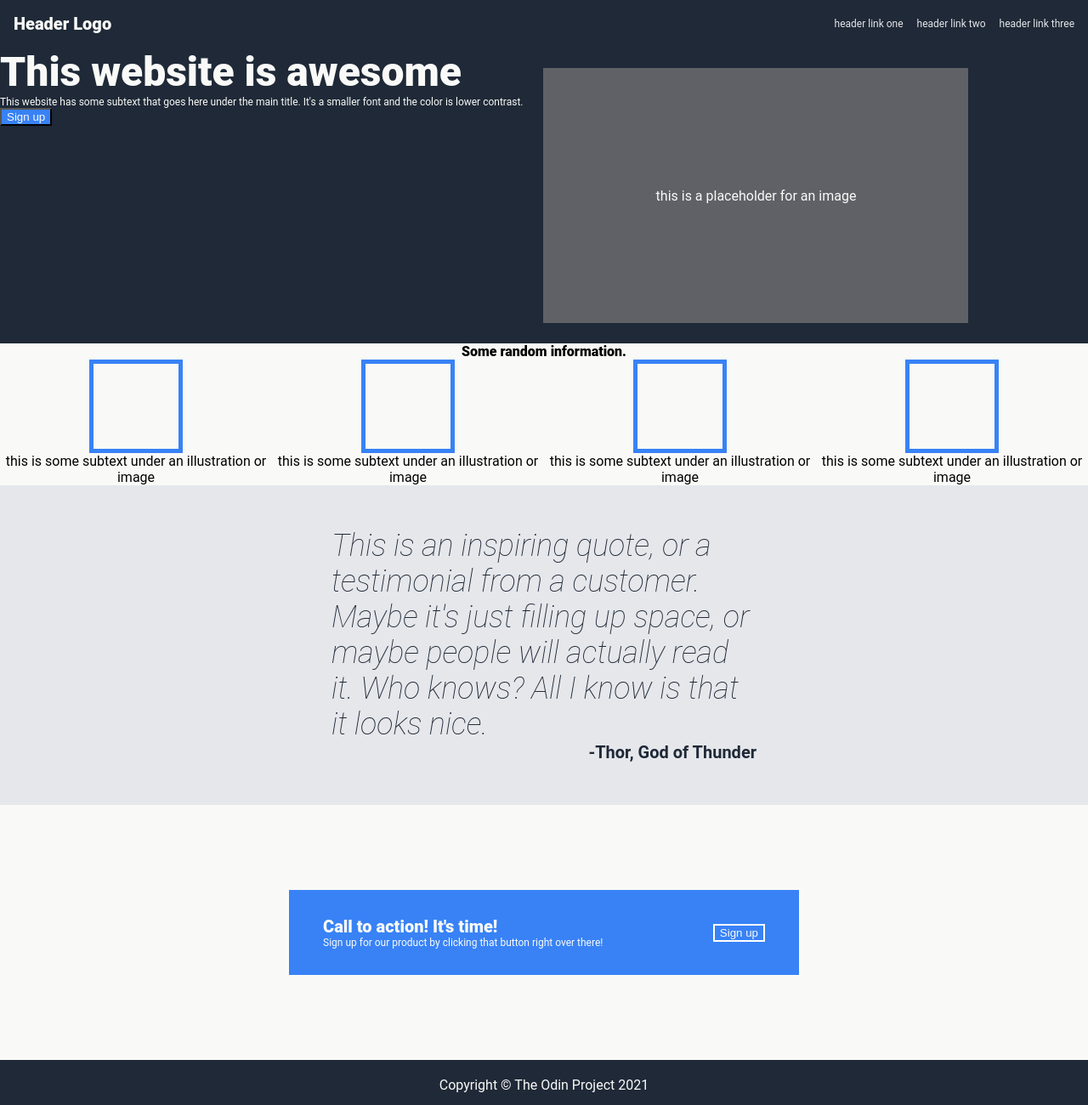
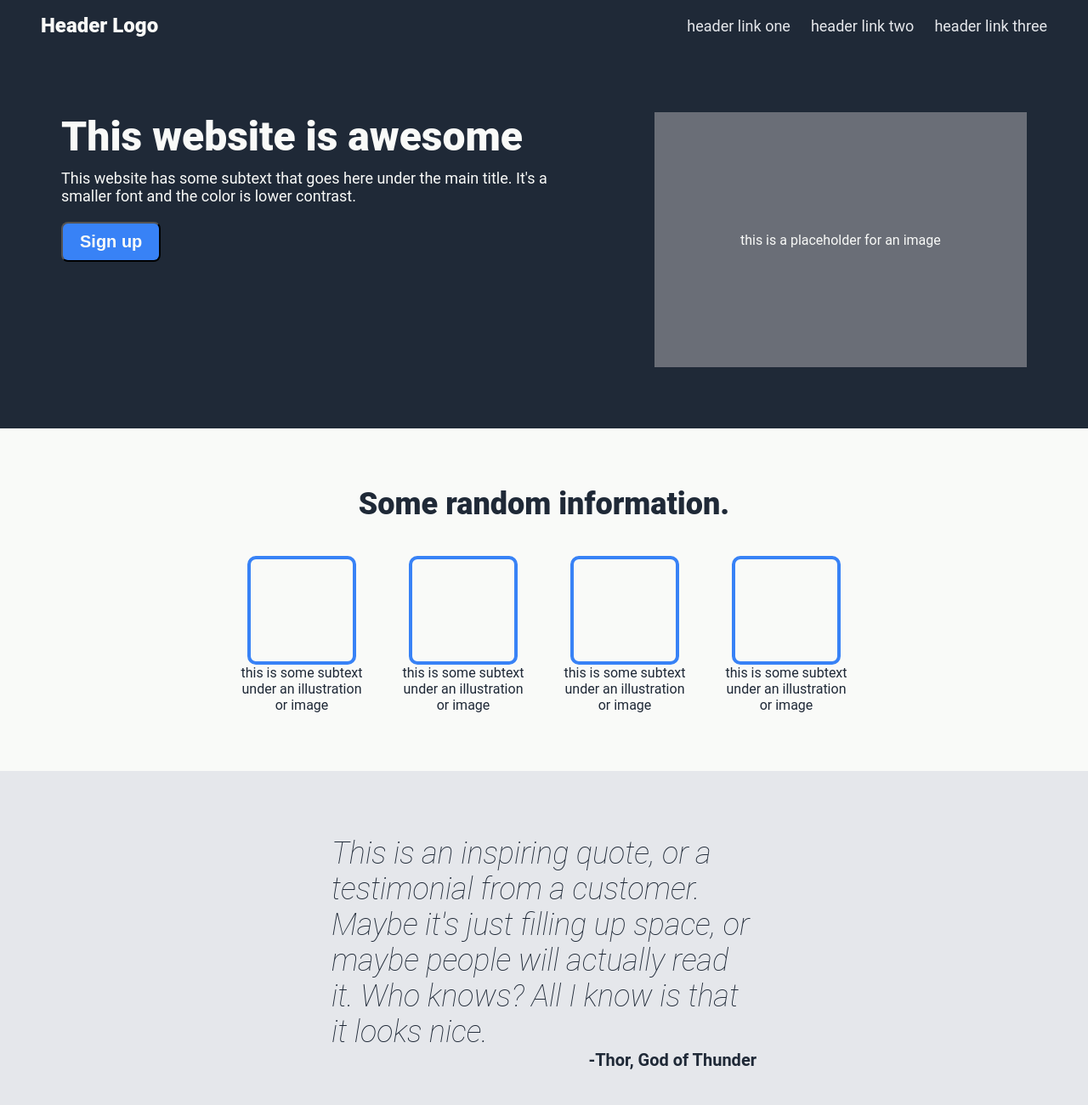
Before and after one commit to Anaressa/odin-landing-page, a plain HTML site: page index.html in a window 1280 px wide. Shown: the top 1300 px of the page at 85% size. Drawn offline with Linux system fonts and the light colour scheme.

Commit message:
Finesse overall CSS styling
Developer note: I didn't get this project quite where I wanted to
before leaving for a month's worth of travel.  Realizing I should have
committed what I had (or at least written a commit message) before
heading out, even if the project as a whole wasn't finalized.

For the sake of continuing progress, though, I'm submitting this as is
and considering it a lesson learned.

```diff
--- a/index.html
+++ b/index.html
@@ -31,19 +31,19 @@
             <div class="card-layout-container">
                 <div class="card-container">
                     <div class="card"></div>
-                    <p class="card-caption">this is some subtext under an illustration or image</p>
+                    <div class="card-caption">this is some subtext under an illustration or image</div>
                 </div>
                 <div class="card-container">
                     <div class="card"></div>
-                    <p class="card-caption">this is some subtext under an illustration or image</p>
+                    <div class="card-caption">this is some subtext under an illustration or image</div>
                 </div>
                 <div class="card-container">
                     <div class="card"></div>
-                    <p class="card-caption">this is some subtext under an illustration or image</p>
+                    <div class="card-caption">this is some subtext under an illustration or image</div>
                 </div>
                 <div class="card-container">
                     <div class="card"></div>
-                    <p class="card-caption">this is some subtext under an illustration or image</p>
+                    <div class="card-caption">this is some subtext under an illustration or image</div>
                 </div>
             </div>
         </div>
--- a/styles.css
+++ b/styles.css
@@ -9,7 +9,6 @@ body {
 
 a {
     text-decoration: none;
-    font-size: 12px;
 }
 
 p {
@@ -17,11 +16,19 @@ p {
 }
 
 .title {
-    font-weight: 900;
+    font-weight: 800; /* extra-bold */
 }
 
 .text {
-    font-size: 12px;
+    font-size: 18px;
+}
+
+.signup-button {
+    padding: 10px 20px;
+    border-radius: 8px;
+
+    font-size: 20px;
+    font-weight: 800;
 }
 
 
@@ -42,6 +49,7 @@ p {
 .card-section,
 .signup-section {
     background-color: #f9faf8;
+    color: #1f2937;
 }
 
 .testimonial-section {
@@ -55,23 +63,24 @@ p {
 .header-section {
     display: flex;
     justify-content: space-between;
-    padding: 16px;
+    padding: 16px 48px;
     margin: 0;
 }
 
 .header-section a {
     color: #e5e7eb;
+    font-size: 18px;
 }
 
 .header-section .links {
     display: flex;
     align-items: center;
-    gap: 16px;
+    gap: 24px;
 }
 
 .header-logo {
     font-weight: 900;
-    font-size: 20px;
+    font-size: 24px;
 }
 
 
@@ -79,28 +88,42 @@ p {
 /* INTRO SPECIFICS */
 .intro-section {
     display: flex;
+    justify-content: space-between;
+    align-items: flex-start;
+
+    padding: 48px;
+    gap: 36px;
 }
 
 .intro-section .left {
     display: flex;
+    flex: 1 1 auto;
     flex-direction: column;
     align-items: flex-start;
+
+    width: 700px;
+    margin: 24px;
 }
 
 .intro-section .title {
     font-size: 48px;
 }
 
+.intro-section .text {
+    margin: 10px 0 20px;
+}
+
 .intro-image-placeholder {
     display: flex;
+    flex: 1 1 auto;
     justify-content: center;
     align-items: center;
 
+    width: 500px;
     height: 300px;
-    width: 500px;
     margin: 24px;
 
-    background-color: #5f6166;
+    background-color: #6a6e77;
 }
 
 
@@ -110,26 +133,38 @@ p {
     display: flex;
     flex-direction: column;
     align-items: center;
+
+    padding: 48px;
+}
+
+.card-section .title {
+    font-size: 36px;
+    margin: 20px 40px;
 }
 
 .card-layout-container {
     display: flex;
+    flex-wrap: wrap;
 }
 
 .card-container {
     display: flex;
     flex-direction: column;
     align-items: center;
+
+    margin: 20px;
 }
 
 .card {
-    height: 100px;
-    width: 100px;
-    border: 5px solid #3882f6;
+    height: 120px;
+    width: 120px;
+    border: 4px solid #3882f6;
+    border-radius: 10px;
 }
 
-.card-container p {
+.card-caption {
     text-align: center;
+    width: 150px;
 }
 
 
@@ -140,6 +175,8 @@ p {
     flex-direction: column;
     justify-content: center;
     align-items: center;
+
+    padding: 76px 48px;
 }
 
 .testimonial-container {
@@ -148,7 +185,6 @@ p {
     justify-content: center;
 
     width: 500px;
-    margin: 50px;
 }
 
 .quote-text {
@@ -180,15 +216,20 @@ p {
     justify-content: space-between;
     align-items: center;
 
-    width: 600px;
+    width: 750px;
     height: 100px;
     margin: 100px 200px;
+    padding: 24px 100px;
 
     background-color: #3882f6;
+    border-radius: 14px;
 }
 
 .signup-container .left {
-    margin: 20px 40px;
+    display: flex;
+    flex-direction: column;
+    gap: 6px;
+    flex: 1;
 }
 
 .signup-container .title {
@@ -197,7 +238,7 @@ p {
 
 .signup-container .signup-button {
     border: 2px solid white;
-    margin: 20px 40px;
+    flex: 0 0 auto;
 }
 
 
@@ -207,6 +248,8 @@ p {
     display: flex;
     justify-content: center;
     align-items: center;
+    padding-top: 24px;
+    padding-bottom: 24px;
 }
 
 .footer-section .text {
```
